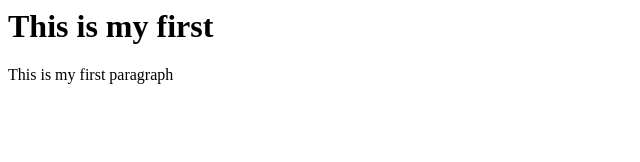
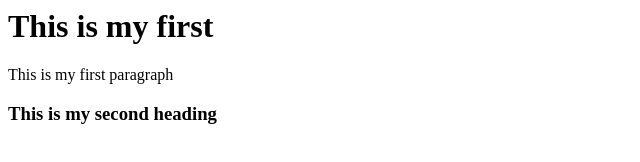
Before and after one commit to sujalpatil2005/localrepo, a plain HTML site: page index.html in a window 1280 px wide. Shown: the whole page, without its empty margins (0-640 px from the left). Drawn offline with Linux system fonts and the light colour scheme.

Commit message:
add new heading

```diff
--- a/index.html
+++ b/index.html
@@ -1,2 +1,3 @@
 <h1> This is my first </h1>
 <p> This is my first paragraph </p>
+<h3> This is my second heading </h3>
```
